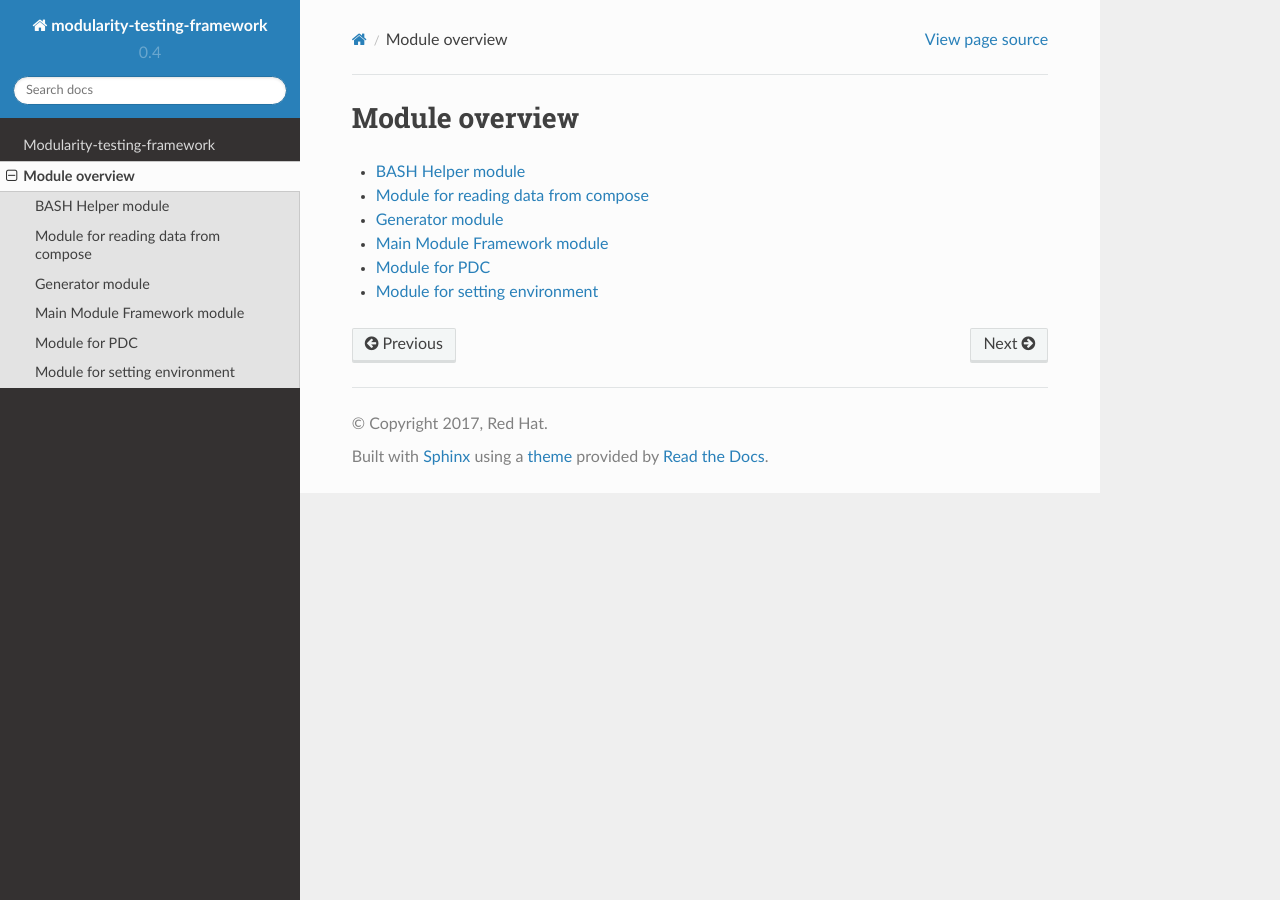
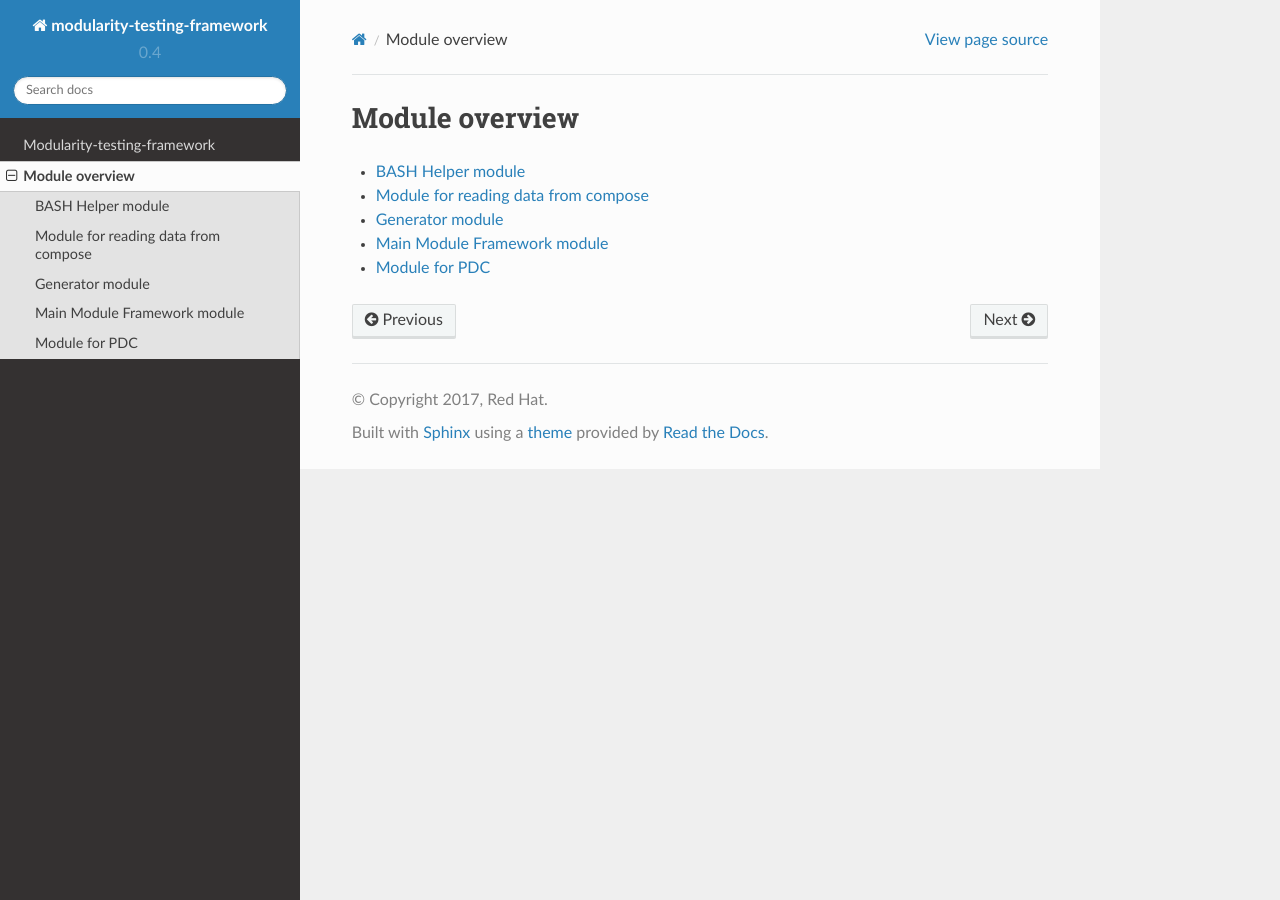
Before and after one commit to fedora-modularity/meta-test-family, a Sphinx documentation site: the page built from docs/clsoverview.rst, in a window 1280 px wide. Built offline with Sphinx 7.4.7 and the Read the Docs theme 2.0.0, drawn with Linux system fonts in a browser that asks for light colours.

Commit message:
Remove obsolete documentation
Signed-off-by: Petr "Stone" Hracek <phracek@redhat.com>

```diff
--- a/docs/clsoverview.rst
+++ b/docs/clsoverview.rst
@@ -9,4 +9,3 @@ Module overview
    generator
    module_framework
    pdc_data
-   setup
--- a/docs/setup.rst
+++ /dev/null
@@ -1,6 +0,0 @@
-Module for setting environment
-==============================
-
-.. automodule:: moduleframework.setup
-   :members:
-   :undoc-members:
```
